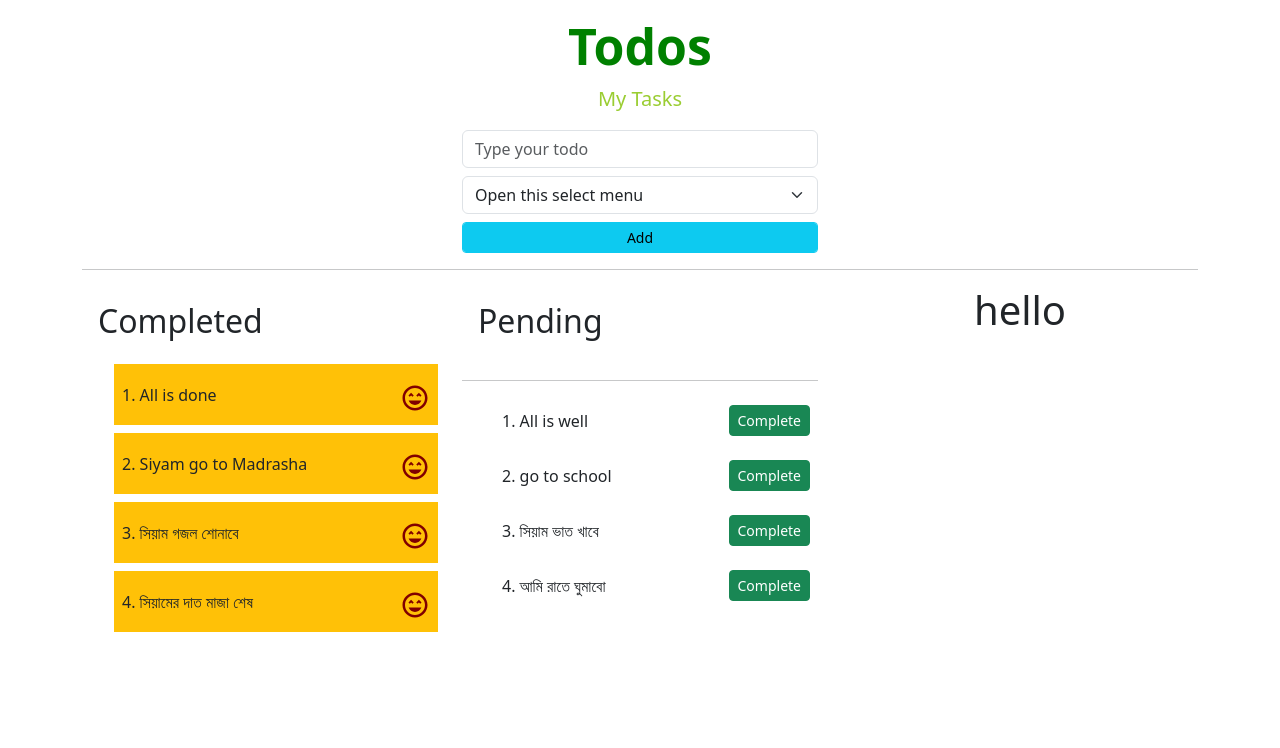
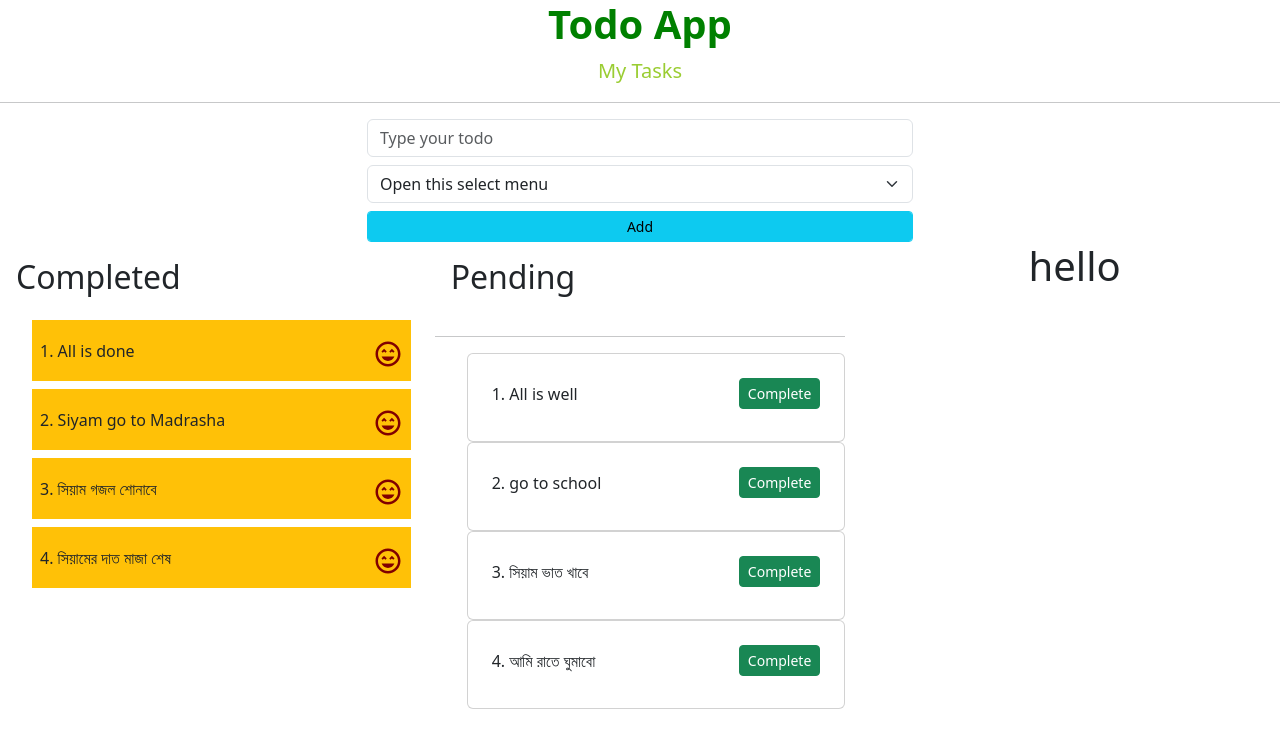
Before and after one commit to SiddiqueAhmed1/basic-todos, a React (Vite) app: page / in a window 1280 px wide. Shown: the top 748 px of the page. Built offline with nearby package versions, Linux system fonts and the light colour scheme; data requests are answered from the project's data file.

Commit message:
design something

```diff
--- a/src/components/Todos.css
+++ b/src/components/Todos.css
@@ -1,6 +1,6 @@
 .todos-header h1{
     color: green;
-    font-size: 50px;
+    font-size: 40px;
     font-weight: bold;
 }
 .todos-header p{
--- a/src/components/Todos.jsx
+++ b/src/components/Todos.jsx
@@ -95,14 +95,15 @@ const Todos = () => {
 
   return (
     <>
-      <div className="container mt-3">
       <div className="todos-header text-center mb-3">
-          <h1>Todos</h1>
+        <h1>Todo App</h1>
         <p>My Tasks</p>
       </div>
+      <hr />
       <div className="todos-form ">
+        <div className="container mt-3">
           <div className="row justify-content-center">
-            <div className="col-lg-4 ">
+            <div className="col-lg-6  ">
               <form onSubmit={createTodo}>
                 <input
                   onChange={handleInput}
@@ -135,7 +136,7 @@ const Todos = () => {
             </div>
           </div>
         </div>
-        <hr />
+
         <div className="todos">
           <div className="row">
             <div className="col-lg-4 ">
@@ -149,7 +150,9 @@ const Todos = () => {
                       className="d-flex justify-content-between bg-warning p-2 align-items-center mb-2"
                     >
                       {index + 1}. {item.title}
-                      <i style={{ fontSize :'30px', color : 'maroon'}} ><MdOutlineSentimentVerySatisfied ></MdOutlineSentimentVerySatisfied></i>
+                      <i style={{ fontSize: "30px", color: "maroon" }}>
+                        <MdOutlineSentimentVerySatisfied></MdOutlineSentimentVerySatisfied>
+                      </i>
                     </li>
                   ))
                 ) : (
@@ -164,15 +167,21 @@ const Todos = () => {
                 <ul>
                   {pendingTodo?.length > 0 ? (
                     pendingTodo.map((item, index) => (
+                      <>
+                        <div className="card">
+                          <div className="card-body">
                             <li
                               key={index}
-                        className='d-flex justify-content-between bg- p-2 align-items-center mb-2'
+                              className="d-flex justify-content-between bg- p-2 align-items-center mb-2"
                             >
                               {index + 1}. {item.title}
                               <button className="btn btn-sm btn-success">
                                 Complete
                               </button>
                             </li>
+                          </div>
+                        </div>
+                      </>
                     ))
                   ) : (
                     <li>No todos found</li>
```
Lines whose indentation alone changed are shown as unchanged.
